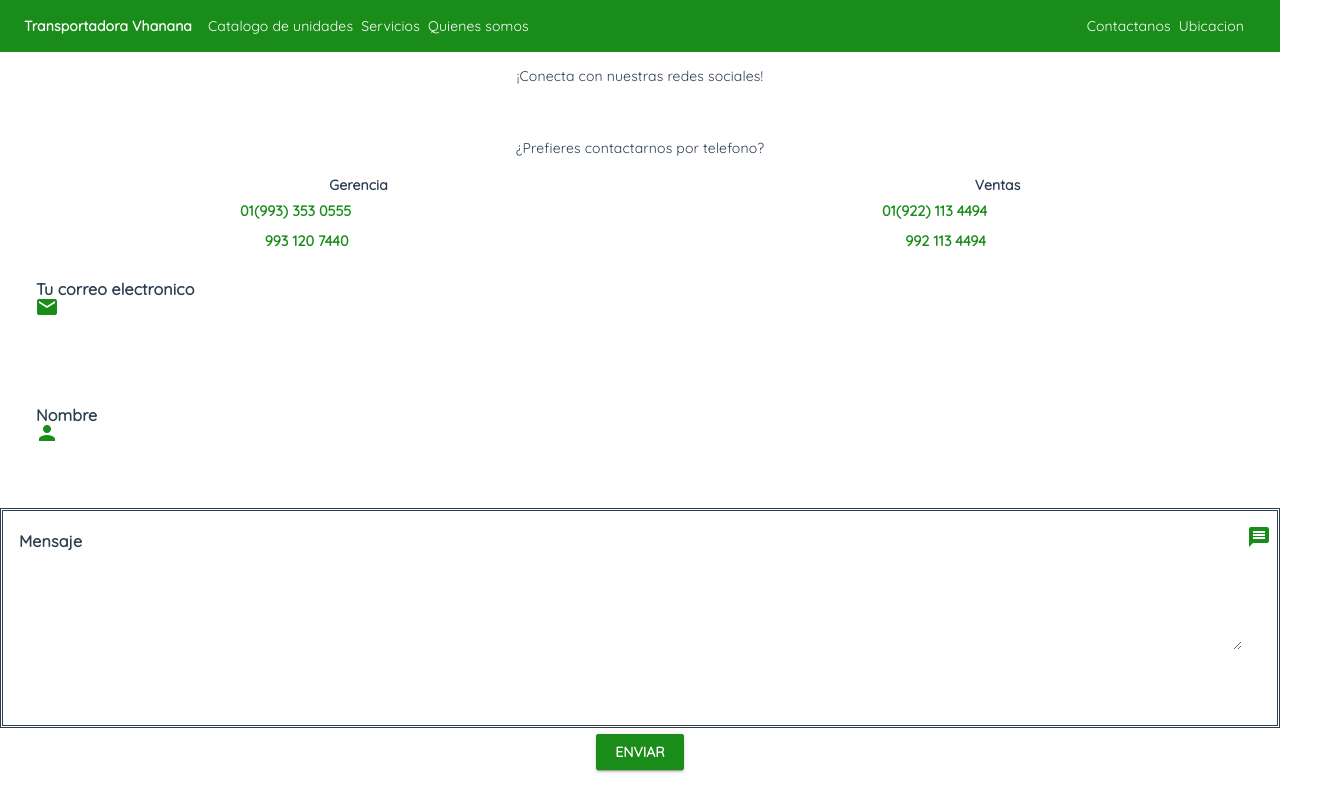
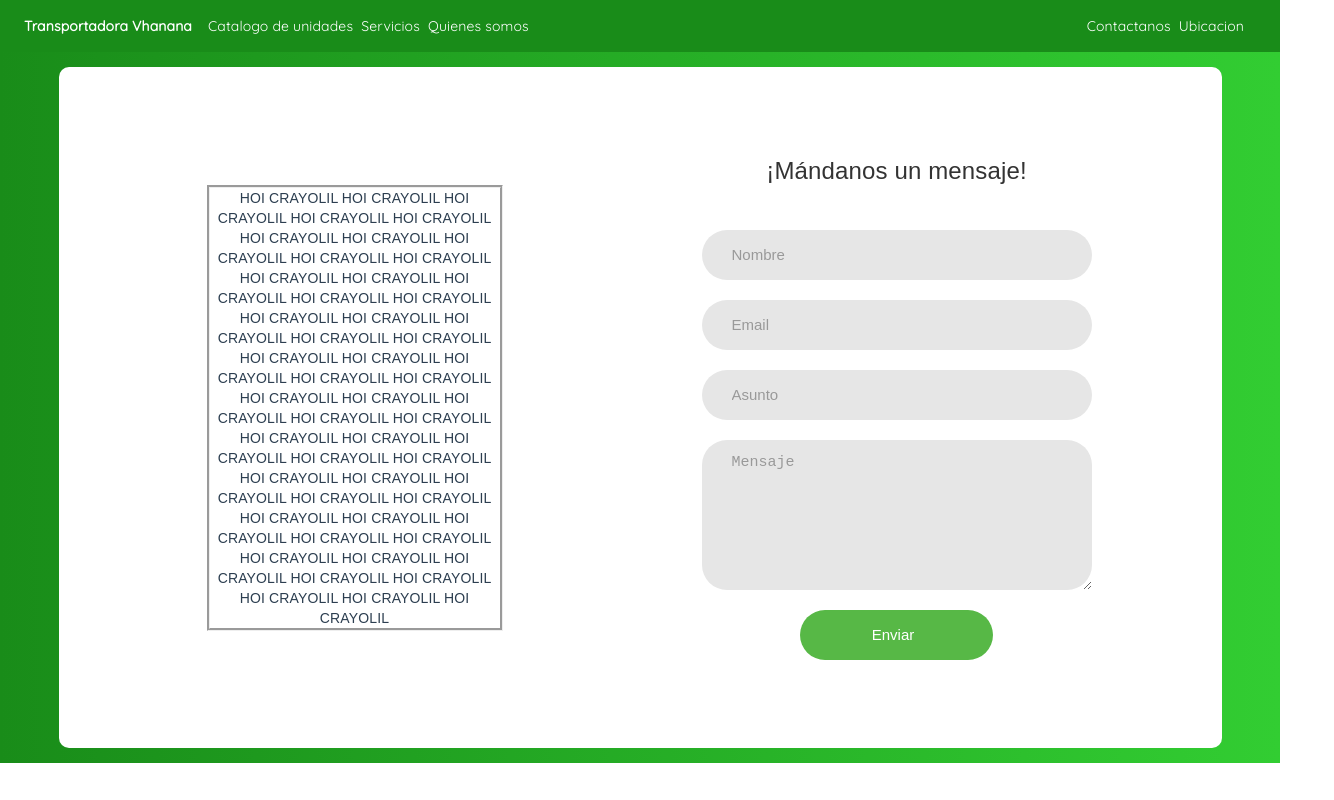
Before and after one commit to betangaranga/vhanana, a Vue app: page /#/Home/Contactanos in a window 1280 px wide. Shown: the whole page, 1334 px wide, since content can reach past the window. Built offline with nearby package versions, Linux system fonts and the light colour scheme; some icons are missing.

Commit message:
se modifica la pagina de contacto

```diff
--- a/src/components/Contactanos.vue
+++ b/src/components/Contactanos.vue
@@ -1,48 +1,115 @@
 <template>
   <div page_container-contacto>
           <link rel="stylesheet" href="https://use.fontawesome.com/releases/v5.4.1/css/all.css" integrity="sha384-5sAR7xN1Nv6T6+dT2mhtzEpVJvfS3NScPQTrOxhwjIuvcA67KV2R5Jz6kr4abQsz" crossorigin="anonymous">
-    <div class="info-redes">
-      <p> ¡Conecta con nuestras redes sociales! </p>
-<md-icon class="fab fa-facebook"></md-icon>
-<md-icon class="fab fa-twitter"></md-icon>
-<p>¿Prefieres contactarnos por telefono?</p>
-<div class="tel">
-<table id="telefono">
-    <tr>
-        <th>Gerencia</th>
-        <th>Ventas</th>
-    </tr>
-    <tr>
-        <th id="telefono-icono"><md-icon class="fas fa-phone"> <span id="tel"><b>01(993) 353 0555</b></span> </md-icon></th>
-        <th id="telefono-icono"><md-icon class="fas fa-phone"> <span id="tel"><b>01(922) 113 4494</b></span> </md-icon></th>
-    </tr>
-    <tr>
-        <th id="whats-icono"><md-icon class="fab fa-whatsapp"> <span id="tel"><b>993 120 7440</b></span> </md-icon></th>
-        <th id="whats-icono"><md-icon class="fab fa-whatsapp"> <span id="tel"><b>992 113 4494</b></span> </md-icon></th>
-    </tr>
-</table>
-</div>
-    </div>
-    <md-field>
-      <md-icon>email</md-icon>
-      <label><b>Tu correo electronico</b> </label>
-      <md-input v-model="correo"></md-input>
-    </md-field>
 
-    <md-field>
-              <md-icon>person</md-icon>
+         <head>
+	<title>Contact V1</title>
+	<meta charset="UTF-8">
+	<meta name="viewport" content="width=device-width, initial-scale=1">
 
-      <label><b>Nombre</b></label>
-      <md-input v-model="nombre"></md-input>
-    </md-field>
-<div class="mensaje">
-   <md-field>
-      <md-icon>message</md-icon>
-      <label><b>Mensaje</b></label>
-      <md-textarea v-model="mensaje"></md-textarea>
-    </md-field>
-</div>
-      <md-button class="md-raised md-accent"><b>Enviar</b></md-button>
+<!--===============================================================================================-->
+</head>
+<body>
+
+	<div class="contact1">
+		<div class="container-contact1">
+			<div class="contact1-pic js-tilt" data-tilt>
+				<i class="fab fa-facebook" alt="IMG"></i>
+                            HOI CRAYOLIL
+            HOI CRAYOLIL
+            HOI CRAYOLIL
+            HOI CRAYOLIL
+            HOI CRAYOLIL
+            HOI CRAYOLIL
+            HOI CRAYOLIL
+            HOI CRAYOLIL
+            HOI CRAYOLIL
+            HOI CRAYOLIL
+            HOI CRAYOLIL
+            HOI CRAYOLIL
+            HOI CRAYOLIL
+            HOI CRAYOLIL
+            HOI CRAYOLIL
+            HOI CRAYOLIL
+            HOI CRAYOLIL
+            HOI CRAYOLIL
+            HOI CRAYOLIL
+            HOI CRAYOLIL
+            HOI CRAYOLIL
+            HOI CRAYOLIL
+            HOI CRAYOLIL
+            HOI CRAYOLIL
+            HOI CRAYOLIL
+            HOI CRAYOLIL
+            HOI CRAYOLIL
+            HOI CRAYOLIL
+            HOI CRAYOLIL
+            HOI CRAYOLIL
+            HOI CRAYOLIL
+            HOI CRAYOLIL
+            HOI CRAYOLIL
+            HOI CRAYOLIL
+            HOI CRAYOLIL
+            HOI CRAYOLIL
+            HOI CRAYOLIL
+            HOI CRAYOLIL
+            HOI CRAYOLIL
+            HOI CRAYOLIL
+            HOI CRAYOLIL
+            HOI CRAYOLIL
+            HOI CRAYOLIL
+            HOI CRAYOLIL
+            HOI CRAYOLIL
+            HOI CRAYOLIL
+            HOI CRAYOLIL
+            HOI CRAYOLIL
+            HOI CRAYOLIL
+            HOI CRAYOLIL
+            HOI CRAYOLIL
+            HOI CRAYOLIL
+            HOI CRAYOLIL
+
+			</div>
+
+			<form class="contact1-form validate-form">
+				<span class="contact1-form-title">
+                    ¡Mándanos un mensaje!
+				</span>
+
+				<div class="wrap-input1 validate-input" data-validate = "Se requiere nombre">
+					<input class="input1" type="text" name="name" placeholder="Nombre">
+					<span class="shadow-input1"></span>
+				</div>
+
+				<div class="wrap-input1 validate-input" data-validate = "Correo valido es requerido: ejemplo@abc.xyz">
+					<input class="input1" type="text" name="email" placeholder="Email">
+					<span class="shadow-input1"></span>
+				</div>
+
+				<div class="wrap-input1 validate-input" data-validate = "Es necesario el Asunto">
+					<input class="input1" type="text" name="subject" placeholder="Asunto">
+					<span class="shadow-input1"></span>
+				</div>
+
+				<div class="wrap-input1 validate-input" data-validate = "Se requiere un cuerpo en el mensaje">
+					<textarea class="input1" name="message" placeholder="Mensaje"></textarea>
+					<span class="shadow-input1"></span>
+				</div>
+
+				<div class="container-contact1-form-btn">
+					<button class="contact1-form-btn">
+						<span>
+							Enviar
+							<i class="fa fa-long-arrow-right" aria-hidden="true"></i>
+						</span>
+					</button>
+				</div>
+			</form>
+		</div>
+	</div>
+
+</body>
+
 </div>
 
 </template>
@@ -58,81 +125,412 @@
   }
 </script>
 
-<style lang="scss" scoped>
-#telefono{
-    width: 100%;
-    border:0;
-    position: relative;
-    right: -4.5em;
+<style lang="css" scoped>
 
-}
-#telefono-icono{
-    position: relative;
-    right: -1.5em;
-}
-#whats-icono{
-    position: relative;
-    right: -4em;
-    padding: 0;
-    top: -1.5em;
-}
-#gerencia{
-    position: relative;
-    top: -18px;
-    color:#198C19;
-}
-#ventas{
-      position: relative;
-    top: -18px;
-        right: -15px;
 
-    color:#198C19;
-}
-.info-redes{
-  font-family: 'Quicksand', sans-serif;
 
-}
-.fa-facebook{
-    color:blue
-}
-.fa-twitter{
-    color:aqua
-}
-.fa-phone{
-position: relative;
-right: 3.5em;
-}
-.fa-whatsapp{
-position: relative;
-top: 1em;
-right: 4.5em;
-}
-.tel{
-    position: relative;
-    right: 4.5em;
-}
-#tel{
-font-family: 'Quicksand', sans-serif;
-font-size: .6em;
 
+/*//////////////////////////////////////////////////////////////////
+[ RESTYLE TAG ]*/
+.contact1-pic {
+    border-style: groove;
+  }
+* {
+	margin: 0px;
+	padding: 0px;
+	box-sizing: border-box;
 }
 
-.md-field{
-      font-family: 'Quicksand', sans-serif;
-      padding: 35px;
+body, html {
+	height: 100%;
+	font-family: Montserrat-Regular, sans-serif;
 }
-.mensaje{
-    border-style: double;
-    width:100%;
+
+/*---------------------------------------------*/
+a {
+	font-size: 14px;
+	line-height: 1.7;
+	color: #666666;
+	margin: 0px;
+	transition: all 0.4s;
+	-webkit-transition: all 0.4s;
+  -o-transition: all 0.4s;
+  -moz-transition: all 0.4s;
 }
-  .md-field:last-child {
-    margin-bottom: 40px;
+
+a:focus {
+	outline: none !important;
+}
+
+a:hover {
+	text-decoration: none;
+	color: #57b846;
+}
+
+/*---------------------------------------------*/
+h1,h2,h3,h4,h5,h6 {
+	margin: 0px;
+}
+
+p {
+	font-size: 14px;
+	line-height: 1.7;
+	color: #666666;
+	margin: 0px;
+}
+
+ul, li {
+	margin: 0px;
+	list-style-type: none;
+}
+
+
+/*---------------------------------------------*/
+input {
+	outline: none;
+	border: none;
+}
+
+textarea {
+  outline: none;
+  border: none;
+}
+
+textarea:focus, input:focus {
+  border-color: transparent !important;
+}
+
+input::-webkit-input-placeholder { color: #999999; }
+input:-moz-placeholder { color: #999999; }
+input::-moz-placeholder { color: #999999; }
+input:-ms-input-placeholder { color: #999999; }
+
+textarea::-webkit-input-placeholder { color: #999999; }
+textarea:-moz-placeholder { color: #999999; }
+textarea::-moz-placeholder { color: #999999; }
+textarea:-ms-input-placeholder { color: #999999; }
+
+/*---------------------------------------------*/
+button {
+	outline: none !important;
+	border: none;
+	background: transparent;
+}
+
+button:hover {
+	cursor: pointer;
+}
+
+iframe {
+	border: none !important;
+}
+
+
+
+
+/*//////////////////////////////////////////////////////////////////
+[ Contact 1 ]*/
+
+.contact1 {
+  width: 100%;
+  min-height: 100%;
+  padding: 15px;
+
+  background: #198C19;
+  background: -webkit-linear-gradient(left, #198C19, #32cd32);
+  background: -o-linear-gradient(left, #198C19, #32cd32);
+  background: -moz-linear-gradient(left, #198C19,#32cd32);
+  background: linear-gradient(left, #198C19,#32cd32);
+
+  display: -webkit-box;
+  display: -webkit-flex;
+  display: -moz-box;
+  display: -ms-flexbox;
+  display: flex;
+  flex-wrap: wrap;
+  justify-content: center;
+  align-items: center;
+}
+
+.container-contact1 {
+  width: 1163px;
+  background: #fff;
+  border-radius: 10px;
+  overflow: hidden;
+  display: -webkit-box;
+  display: -webkit-flex;
+  display: -moz-box;
+  display: -ms-flexbox;
+  display: flex;
+  flex-wrap: wrap;
+  justify-content: space-between;
+  align-items: center;
+
+  padding: 90px 130px 88px 148px;
+}
+
+/*------------------------------------------------------------------
+[  ]*/
+.contact1-pic {
+  width: 296px;
+}
+
+.contact1-pic img {
+  max-width: 100%;
+}
+.contact1-pic{
+    border-style: groove;
+}
+
+/*------------------------------------------------------------------
+[  ]*/
+.contact1-form {
+  width: 390px;
+}
+
+.contact1-form-title {
+  display: block;
+  font-size: 24px;
+  color: #333333;
+  line-height: 1.2;
+  text-align: center;
+  padding-bottom: 44px;
+}
+
+input.input1 {
+  height: 50px;
+  border-radius: 25px;
+  padding: 0 30px;
+}
+input.input1 + .shadow-input1 {
+  border-radius: 25px;
+}
+
+textarea.input1 {
+  min-height: 150px;
+  border-radius: 25px;
+  padding: 12px 30px;
+}
+textarea.input1 + .shadow-input1 {
+  border-radius: 25px;
+}
+
+/*---------------------------------------------*/
+.wrap-input1 {
+  position: relative;
+  width: 100%;
+  z-index: 1;
+  margin-bottom: 20px;
+}
+
+.input1 {
+  display: block;
+  width: 100%;
+  background: #e6e6e6;
+  font-size: 15px;
+  line-height: 1.5;
+  color: #666666;
+}
+
+.shadow-input1 {
+  content: '';
+  display: block;
+  position: absolute;
+  bottom: 0;
+  left: 0;
+  z-index: -1;
+  width: 100%;
+  height: 100%;
+  box-shadow: 0px 0px 0px 0px;
+  color: rgba(87,184,70, 0.5);
+}
+
+.input1:focus + .shadow-input1 {
+  -webkit-animation: anim-shadow 0.5s ease-in-out forwards;
+  animation: anim-shadow 0.5s ease-in-out forwards;
+}
+
+@-webkit-keyframes anim-shadow {
+  to {
+    box-shadow: 0px 0px 80px 30px;
+    opacity: 0;
   }
-  .md-button{
-      background-color: #198C19;
-      color:white;
+}
+
+@keyframes anim-shadow {
+  to {
+    box-shadow: 0px 0px 80px 30px;
+    opacity: 0;
   }
-  i{
-      color: #198C19
+}
+
+/*---------------------------------------------*/
+.container-contact1-form-btn {
+  display: -webkit-box;
+  display: -webkit-flex;
+  display: -moz-box;
+  display: -ms-flexbox;
+  display: flex;
+  flex-wrap: wrap;
+  justify-content: center;
+}
+
+.contact1-form-btn {
+  min-width: 193px;
+  height: 50px;
+  border-radius: 25px;
+  background: #57b846;
+  font-size: 15px;
+  line-height: 1.5;
+  color: #fff;
+  display: -webkit-box;
+  display: -webkit-flex;
+  display: -moz-box;
+  display: -ms-flexbox;
+  display: flex;
+  justify-content: center;
+  align-items: center;
+  padding: 0 25px;
+
+  -webkit-transition: all 0.4s;
+  -o-transition: all 0.4s;
+  -moz-transition: all 0.4s;
+  transition: all 0.4s;
+}
+
+.contact1-form-btn i {
+  margin-left: 7px;
+
+  -webkit-transition: all 0.4s;
+  -o-transition: all 0.4s;
+  -moz-transition: all 0.4s;
+  transition: all 0.4s;
+}
+
+.contact1-form-btn:hover {
+  background: #333333;
+}
+
+.contact1-form-btn:hover i {
+  -webkit-transform: translateX(10px);
+  -moz-transform: translateX(10px);
+  -ms-transform: translateX(10px);
+  -o-transform: translateX(10px);
+  transform: translateX(10px);
+}
+
+
+
+
+/*------------------------------------------------------------------
+[ Responsive ]*/
+
+@media (max-width: 1200px) {
+  .contact1-pic {
+    width: 33.5%;
   }
+
+  .contact1-form {
+    width: 44%;
+  }
+}
+
+@media (max-width: 992px) {
+  .container-contact1 {
+    padding: 90px 80px 88px 90px;
+  }
+
+  .contact1-pic {
+    width: 35%;
+  }
+
+  .contact1-form {
+    width: 55%;
+  }
+}
+
+@media (max-width: 768px) {
+  .container-contact1 {
+    padding: 90px 80px 88px 80px;
+  }
+
+  .contact1-pic {
+    display: none;
+  }
+
+  .contact1-form {
+    width: 100%;
+  }
+}
+
+@media (max-width: 576px) {
+  .container-contact1 {
+    padding: 90px 15px 88px 15px;
+  }
+}
+
+
+/*------------------------------------------------------------------
+[ Alert validate ]*/
+
+.validate-input {
+  position: relative;
+}
+
+.alert-validate::before {
+  content: attr(data-validate);
+  position: absolute;
+  max-width: 70%;
+  background-color: white;
+  border: 1px solid #c80000;
+  border-radius: 13px;
+  padding: 4px 25px 4px 10px;
+  top: 50%;
+  -webkit-transform: translateY(-50%);
+  -moz-transform: translateY(-50%);
+  -ms-transform: translateY(-50%);
+  -o-transform: translateY(-50%);
+  transform: translateY(-50%);
+  right: 8px;
+  pointer-events: none;
+  color: #c80000;
+  font-size: 13px;
+  line-height: 1.4;
+  text-align: left;
+
+  visibility: hidden;
+  opacity: 0;
+
+  -webkit-transition: opacity 0.4s;
+  -o-transition: opacity 0.4s;
+  -moz-transition: opacity 0.4s;
+  transition: opacity 0.4s;
+}
+
+.alert-validate::after {
+  content: "\f06a";
+  display: block;
+  position: absolute;
+  color: #c80000;
+  font-size: 15px;
+  top: 50%;
+  -webkit-transform: translateY(-50%);
+  -moz-transform: translateY(-50%);
+  -ms-transform: translateY(-50%);
+  -o-transform: translateY(-50%);
+  transform: translateY(-50%);
+  right: 13px;
+}
+
+.alert-validate:hover:before {
+  visibility: visible;
+  opacity: 1;
+}
+
+@media (max-width: 992px) {
+  .alert-validate::before {
+    visibility: visible;
+    opacity: 1;
+  }
+}
 </style>
```
